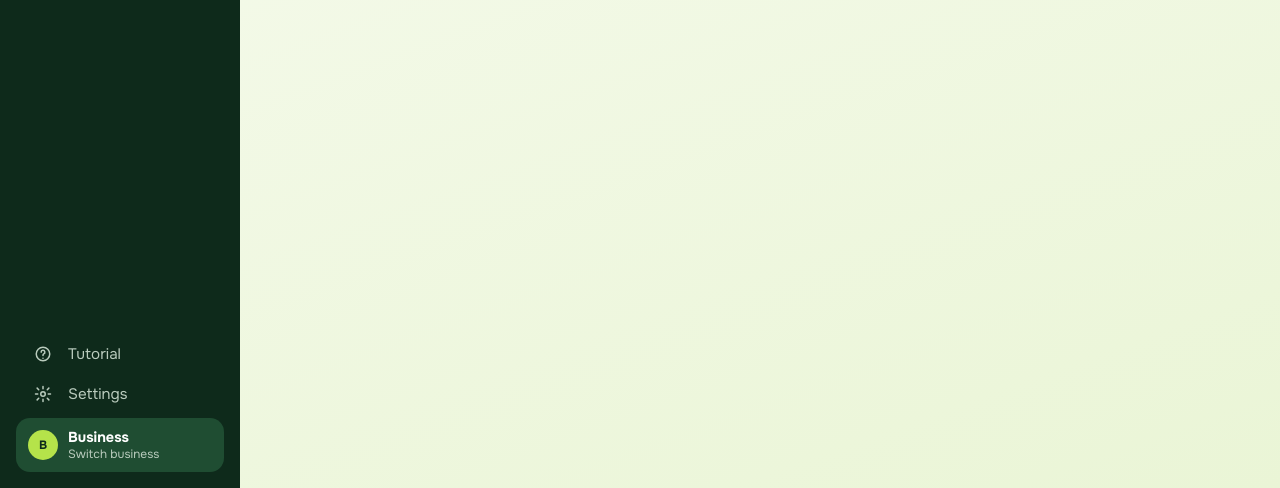
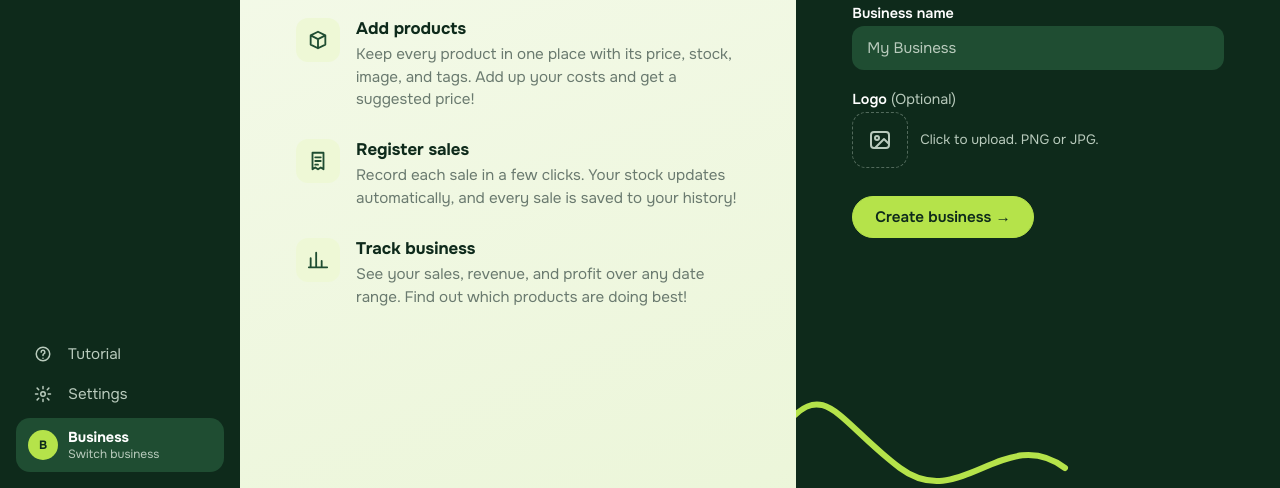
Before and after one commit to orgwirelist123/MildMarketeers, a plain HTML site: page app/src/main/resources/static/index.html in a window 1280 px wide. Shown: the part 312-800 px from the top of the page. Drawn offline with Linux system fonts and the light colour scheme.

Commit message:
Home page UI

```diff
--- /dev/null
+++ b/app/src/main/resources/static/css/home.css
@@ -0,0 +1,205 @@
+/* Features */
+.home {
+    display: grid;
+    grid-template-columns: 1.15fr 1fr;
+    min-height: 100vh;
+    padding: 0;
+}
+
+.home-intro {
+    display: flex;
+    flex-direction: column;
+    justify-content: center;
+    padding: 48px 56px;
+}
+
+.home-label {
+    margin: 0 0 8px;
+    color: var(--primary-hover);
+    font-size: 0.9rem;
+    font-weight: 700;
+}
+
+.home-title {
+    margin: 0 0 36px;
+    font-size: 2.4rem;
+    font-weight: 800;
+    letter-spacing: -0.02em;
+    line-height: 1.15;
+}
+
+.home-features {
+    list-style: none;
+    margin: 0;
+    padding: 0;
+    display: flex;
+    flex-direction: column;
+    gap: 28px;
+    max-width: 520px;
+}
+
+.home-feature {
+    display: flex;
+    gap: 16px;
+}
+
+.home-feature-icon {
+    display: flex;
+    align-items: center;
+    justify-content: center;
+    flex-shrink: 0;
+    width: 44px;
+    height: 44px;
+    border-radius: 12px;
+    background: var(--accent-light);
+    color: var(--primary-hover);
+}
+
+.home-feature-icon svg {
+    width: 22px;
+    height: 22px;
+}
+
+.home-feature h2 {
+    margin: 0 0 4px;
+    font-size: 1.05rem;
+}
+
+.home-feature p {
+    margin: 0;
+    color: var(--text-secondary);
+    line-height: 1.5;
+}
+
+/* Create Business */
+.home-start {
+    position: relative;
+    overflow: hidden;
+    display: flex;
+    flex-direction: column;
+    justify-content: center;
+    padding: 48px 56px;
+    background: var(--primary);
+    color: white;
+}
+
+.home-squiggle {
+    position: absolute;
+    top: -10px;
+    right: -16px;
+    width: 300px;
+    height: 180px;
+    stroke: var(--accent);
+    stroke-width: 4;
+}
+
+.home-squiggle-bottom {
+    top: auto;
+    right: auto;
+    bottom: -10px;
+    left: -16px;
+    transform: rotate(180deg);
+}
+
+.home-start-title {
+    position: relative;
+    margin: 0 0 28px;
+    font-size: 1.8rem;
+    font-weight: 800;
+    letter-spacing: -0.01em;
+}
+
+.business-form {
+    position: relative;
+    display: flex;
+    flex-direction: column;
+    gap: 20px;
+    max-width: 380px;
+}
+
+.home-field {
+    display: flex;
+    flex-direction: column;
+    gap: 4px;
+}
+
+.home-field-label {
+    font-size: 0.9rem;
+    font-weight: 600;
+}
+
+.home-optional {
+    color: var(--sidebar-text);
+    font-weight: 400;
+}
+
+.home-input {
+    height: 44px;
+    padding: 0 14px;
+    border: 1px solid transparent;
+    border-radius: 12px;
+    background: var(--primary-hover);
+    color: white;
+    font: inherit;
+    outline: none;
+}
+
+.home-input::placeholder {
+    color: var(--sidebar-text);
+}
+
+.home-input:focus {
+    border-color: var(--accent);
+}
+
+.home-upload-row {
+    display: flex;
+    align-items: center;
+    gap: 12px;
+}
+
+.home-upload {
+    display: flex;
+    align-items: center;
+    justify-content: center;
+    width: 56px;
+    height: 56px;
+    border: 1.5px dashed rgba(185, 203, 189, 0.4);
+    border-radius: 14px;
+    color: var(--sidebar-text);
+    cursor: pointer;
+    transition: 0.15s;
+}
+
+.home-upload:hover {
+    border-color: var(--accent);
+    color: white;
+}
+
+.home-upload:active {
+    transform: scale(0.95);
+}
+
+.home-upload svg {
+    width: 24px;
+    height: 24px;
+}
+
+.home-upload-tip {
+    color: var(--sidebar-text);
+    font-size: 0.85rem;
+}
+
+.home-submit {
+    align-self: flex-start;
+    margin-top: 8px;
+    padding: 10px 22px;
+    background: var(--accent);
+    border-color: var(--accent);
+    color: var(--primary);
+}
+
+.home-submit:hover {
+    background: #C6EC6B;
+    border-color: #C6EC6B;
+}
--- a/app/src/main/resources/static/index.html
+++ b/app/src/main/resources/static/index.html
@@ -2,12 +2,12 @@
 <html lang="en">
 <head>
     <meta charset="UTF-8">
-    <title>Business Manager | Products</title>
+    <title>Business Manager | Home</title>
     <link rel="preconnect" href="https://fonts.googleapis.com">
     <link rel="preconnect" href="https://fonts.gstatic.com" crossorigin>
-    <link href="https://fonts.googleapis.com/css2?family=Onest:wght@400;500;600;700&display=swap" rel="stylesheet">
+    <link href="https://fonts.googleapis.com/css2?family=Onest:wght@400;500;600;700;800&display=swap" rel="stylesheet">
     <link rel="stylesheet" href="css/style.css">
-    <link rel="stylesheet" href="css/products.css">
+    <link rel="stylesheet" href="css/home.css">
 </head>
 <body>
 <div class="app">
@@ -67,11 +67,68 @@
         </details>
     </aside>
 
-    <main class="main">
-        <!-- Page Title -->
-        <header class="page-header">
-            <h1>Home</h1>
-        </header>
+    <main class="main home">
+        <!-- Features -->
+        <section class="home-intro">
+            <p class="home-label">Mild Marketeers</p>
+            <h1 class="home-title">Easy small business management</h1>
+
+            <ul class="home-features">
+                <li class="home-feature">
+                    <span class="home-feature-icon"><svg viewBox="0 0 24 24"><path d="M12 3 4 7v10l8 4 8-4V7zM4 7l8 4 8-4M12 11v10"/></svg></span>
+                    <div>
+                        <h2>Add products</h2>
+                        <p>Keep every product in one place with its price, stock, image, and tags. Add up your costs and get a suggested price!</p>
+                    </div>
+                </li>
+
+                <li class="home-feature">
+                    <span class="home-feature-icon"><svg viewBox="0 0 24 24"><path d="M6 3h12v18l-3-2-3 2-3-2-3 2zM9 8h6M9 12h6M9 16h3"/></svg></span>
+                    <div>
+                        <h2>Register sales</h2>
+                        <p>Record each sale in a few clicks. Your stock updates automatically, and every sale is saved to your history!</p>
+                    </div>
+                </li>
+
+                <li class="home-feature">
+                    <span class="home-feature-icon"><svg viewBox="0 0 24 24"><path d="M4 20V10M10 20V4M16 20v-7M22 20H2"/></svg></span>
+                    <div>
+                        <h2>Track business</h2>
+                        <p>See your sales, revenue, and profit over any date range. Find out which products are doing best!</p>
+                    </div>
+                </li>
+            </ul>
+        </section>
+
+        <!-- Create a business -->
+        <section class="home-start">
+            <svg class="home-squiggle" viewBox="0 0 200 120"><path d="M10 20c40 30 70-30 110 0s50 60 75 30"/></svg>
+            <svg class="home-squiggle home-squiggle-bottom" viewBox="0 0 200 120"><path d="M10 20c40 30 70-30 110 0s50 60 75 30"/></svg>
+            <h2 class="home-start-title">Start your business</h2>
+
+            <form class="business-form">
+                <!-- Choose Name -->
+                <label class="home-field">
+                    <span class="home-field-label">Business name</span>
+                    <input type="text" class="home-input" name="business-name" placeholder="My Business" required>
+                </label>
+
+                <!-- Choose Logo -->
+                <div class="home-field">
+                    <span class="home-field-label">Logo <span class="home-optional">(Optional)</span></span>
+                    <div class="home-upload-row">
+                        <label class="home-upload" title="Upload logo">
+                            <input type="file" name="logo" accept="image/png, image/jpeg" hidden>
+                            <svg viewBox="0 0 24 24"><rect x="3" y="4" width="18" height="16" rx="3"/><circle cx="9" cy="10" r="2"/><path d="m21 16-5-5-9 9"/></svg>
+                        </label>
+                        <span class="home-upload-tip">Click to upload. PNG or JPG.</span>
+                    </div>
+                </div>
+
+                <!-- Submit -->
+                <button type="submit" class="btn home-submit">Create business →</button>
+            </form>
+        </section>
     </main>
 </div>
 
@@ -79,105 +136,6 @@
 <div class="notifications" role="status"></div>
 
 <!-- Templates -->
-
-<!-- Regular product -->
-<template id="template-product">
-    <li class="product">
-        <div class="row">
-            <span class="thumb"></span>
-            <span class="name"></span>
-            <span class="stock"></span>
-            <span class="price"></span>
-            <div class="tags"></div>
-
-            <div class="actions">
-                <button type="button" class="btn btn-dark btn-sale" popovertarget="panel-register-sale">Register sale</button>
-                <button type="button" class="btn btn-view" popovertarget="panel-product">View</button>
-                <details class="dropdown" name="dropdown">
-                    <summary class="dots"><svg viewBox="0 0 24 24"><circle cx="12" cy="5" r="1.6"/><circle cx="12" cy="12" r="1.6"/><circle cx="12" cy="19" r="1.6"/></svg></summary>
-                    <div class="menu">
-                        <button type="button">Duplicate</button>
-                        <button type="button" popovertarget="panel-product">Add subproduct</button>
-                        <button type="button">Archive</button>
-                        <button type="button" class="delete">Delete</button>
-                    </div>
-                </details>
-            </div>
-        </div>
-    </li>
-</template>
-
-<!-- Product with subproducts (no price or register sale button) -->
-<template id="template-product-group">
-    <li class="product product-group">
-        <div class="row">
-            <span class="thumb"></span>
-            <span class="name"></span>
-            <span class="stock"></span>
-            <span class="price"></span>
-            <div class="tags"></div>
-
-            <div class="actions">
-                <span class="btn-sale"></span>
-                <button type="button" class="btn btn-view" popovertarget="panel-product">View</button>
-                <details class="dropdown" name="dropdown">
-                    <summary class="dots"><svg viewBox="0 0 24 24"><circle cx="12" cy="5" r="1.6"/><circle cx="12" cy="12" r="1.6"/><circle cx="12" cy="19" r="1.6"/></svg></summary>
-                    <div class="menu">
-                        <button type="button">Duplicate</button>
-                        <button type="button" popovertarget="panel-product">Add subproduct</button>
-                        <button type="button">Archive</button>
-                        <button type="button" class="delete">Delete</button>
-                    </div>
-                </details>
-            </div>
-        </div>
-        <ul class="subproducts"></ul>
-    </li>
-</template>
-
-<!-- Subproduct (goes inside .subproducts) -->
-<template id="template-subproduct">
-    <li class="product">
-        <div class="row row-sub">
-            <span class="thumb"></span>
-            <span class="name"></span>
-            <span class="stock"></span>
-            <span class="price"></span>
-            <div class="tags"></div>
-
-            <div class="actions">
-                <button type="button" class="btn btn-dark btn-sale" popovertarget="panel-register-sale">Register sale</button>
-                <button type="button" class="btn btn-view" popovertarget="panel-product">View</button>
-                <details class="dropdown" name="dropdown">
-                    <summary class="dots"><svg viewBox="0 0 24 24"><circle cx="12" cy="5" r="1.6"/><circle cx="12" cy="12" r="1.6"/><circle cx="12" cy="19" r="1.6"/></svg></summary>
-                    <div class="menu">
-                        <button type="button">Duplicate</button>
-                        <button type="button">Archive</button>
-                        <button type="button" class="delete">Delete</button>
-                    </div>
-                </details>
-            </div>
-        </div>
-    </li>
-</template>
-
-<!-- One tag (goes inside .tags or .tag-menu for extra tags) -->
-<template id="template-tag">
-    <span class="tag"></span>
-</template>
-
-<!-- Plus button to see extra tags (goes inside .tags at the end) -->
-<template id="template-tag-more">
-    <details class="dropdown" name="dropdown">
-        <summary class="tag tag-more"></summary>
-        <div class="menu tag-menu"></div>
-    </details>
-</template>
-
-<!-- One tag to sort by (goes inside .tag-sort-list in the sort dropdown) -->
-<template id="template-tag-sort">
-    <button type="button"></button>
-</template>
 
 <!-- One notification (goes inside .notifications) -->
 <template id="template-notification">
@@ -188,32 +146,6 @@
     </div>
 </template>
 
-<!-- One parent product to pick in the subproduct dropdown in the product panel (goes inside .parent-list) -->
-<template id="template-parent-option">
-    <button type="button"></button>
-</template>
-
-<!-- One chosen tag in the product panel (goes inside .tag-field, before .add-tag) -->
-<template id="template-tag-chosen">
-    <span class="tag tag-chosen"><span class="tag-name"></span><button type="button" class="tag-remove" title="Remove tag"><svg viewBox="0 0 24 24"><path d="M6 6l12 12M18 6 6 18"/></svg></button></span>
-</template>
-
-<!-- One existing tag to pick in the tag dropdown in the product panel (goes inside .tag-option-list). Add a color class to .tag-dot -->
-<template id="template-tag-option">
-    <button type="button"><span class="tag-dot"></span><span class="tag-name"></span></button>
-</template>
-
-<!-- One component row in the product panel (goes inside .component-list) -->
-<template id="template-component">
-    <li class="component">
-        <input type="text" class="input" placeholder="Component name">
-        <label class="input input-money"><span>$</span><input type="number" min="0" step="0.01" placeholder="0.00"></label>
-        <button type="button" class="close-btn" title="Remove component"><svg viewBox="0 0 24 24"><path d="M6 6l12 12M18 6 6 18"/></svg></button>
-    </li>
-</template>
-
 <script src="js/notifications.js"></script>
-<script src="js/product-form.js" defer></script>
-<script src="js/product-list.js" defer></script>
 </body>
 </html>
```
